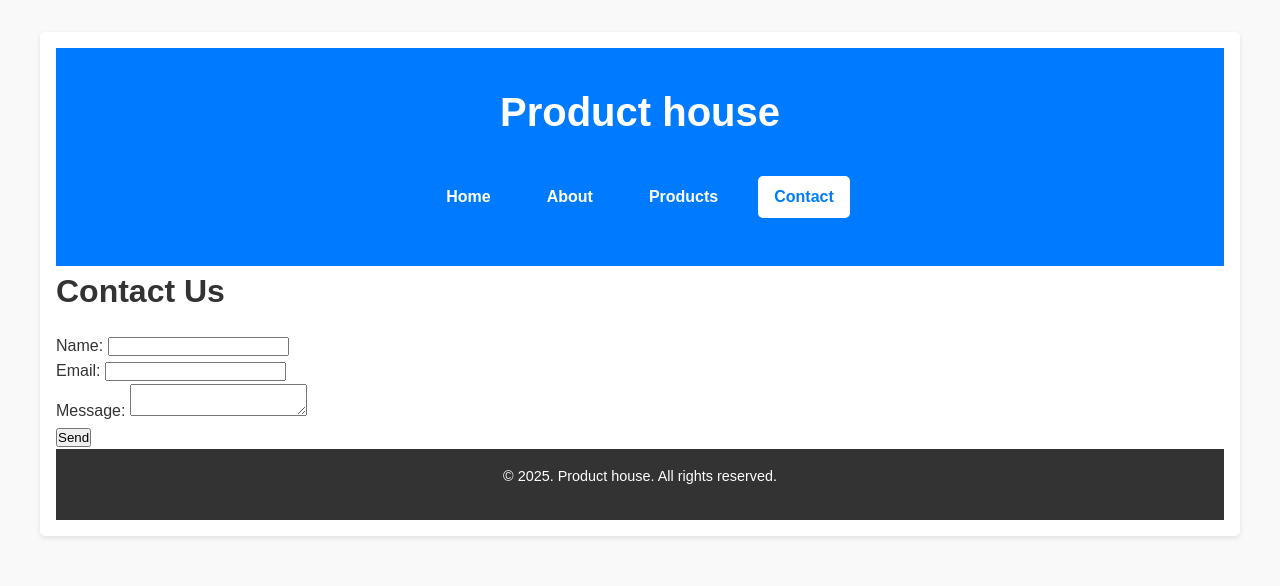
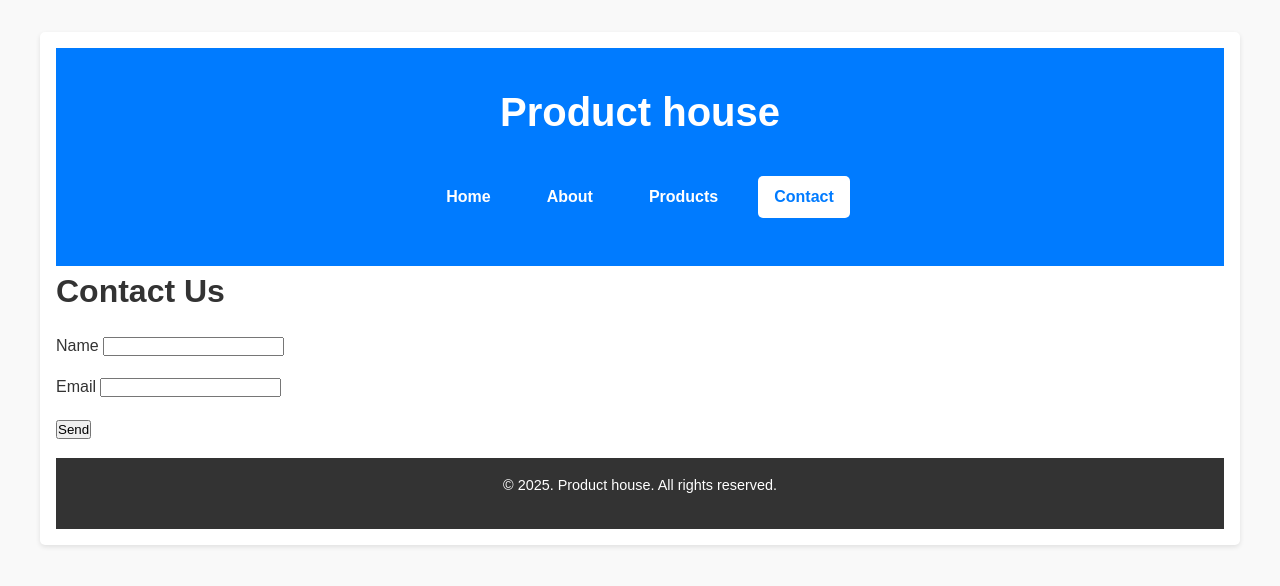
Before and after one commit to tournguide/netlify-jekyll, a Jekyll site: the page built from contact.markdown, in a window 1280 px wide. Shown: the top 586 px of the page. Built offline with Jekyll 4.4.1, drawn with Linux system fonts in a browser that asks for light colours.

Commit message:
Update contact.html

```diff
--- a/_layouts/contact.html
+++ b/_layouts/contact.html
@@ -8,28 +8,17 @@
     <main>
   {% include header.html %}
   <h1>Contact Us</h1>
- <form name="contact" method="POST" data-netlify="true" action="/thank-you" netlify-honeypot="bot-field">
-    <input type="hidden" name="form-name" value="contact">
-    <div style="display: none;">
-      <label for="bot-field">Don’t fill this out:</label>
-      <input type="text" id="bot-field" name="bot-field">
-    </div>
-    <div>
-      <label for="name">Name:</label>
-      <input type="text" id="name" name="name" required>
-    </div>
-    <div>
-      <label for="email">Email:</label>
-      <input type="email" id="email" name="email" required>
-    </div>
-    <div>
-      <label for="message">Message:</label>
-      <textarea id="message" name="message" required></textarea>
-    </div>
-    <div>
-      <button type="submit">Send</button>
-    </div>
-  </form>
+ <form name="contact" netlify>
+  <p>
+    <label>Name <input type="text" name="name" /></label>
+  </p>
+  <p>
+    <label>Email <input type="email" name="email" /></label>
+  </p>
+  <p>
+    <button type="submit">Send</button>
+  </p>
+</form>
 
   {% include footer.html %}
   </main>
```
